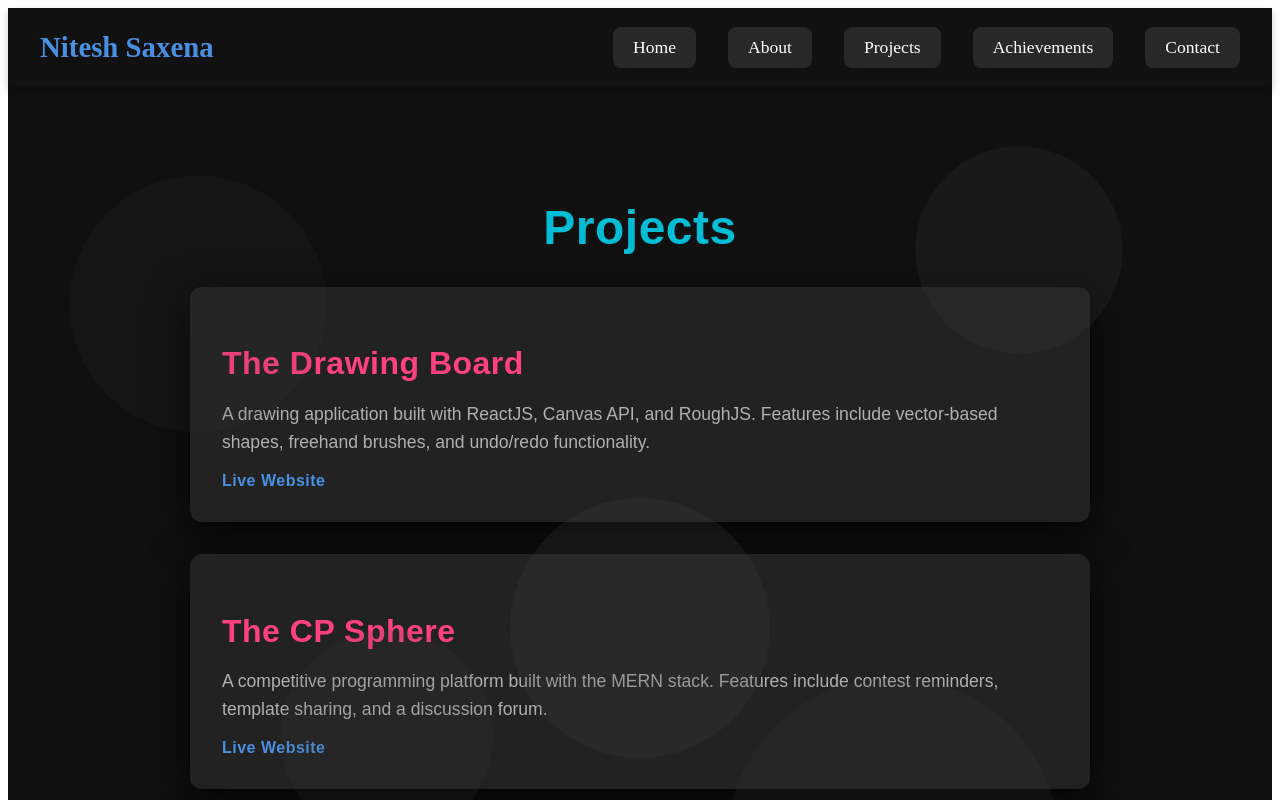
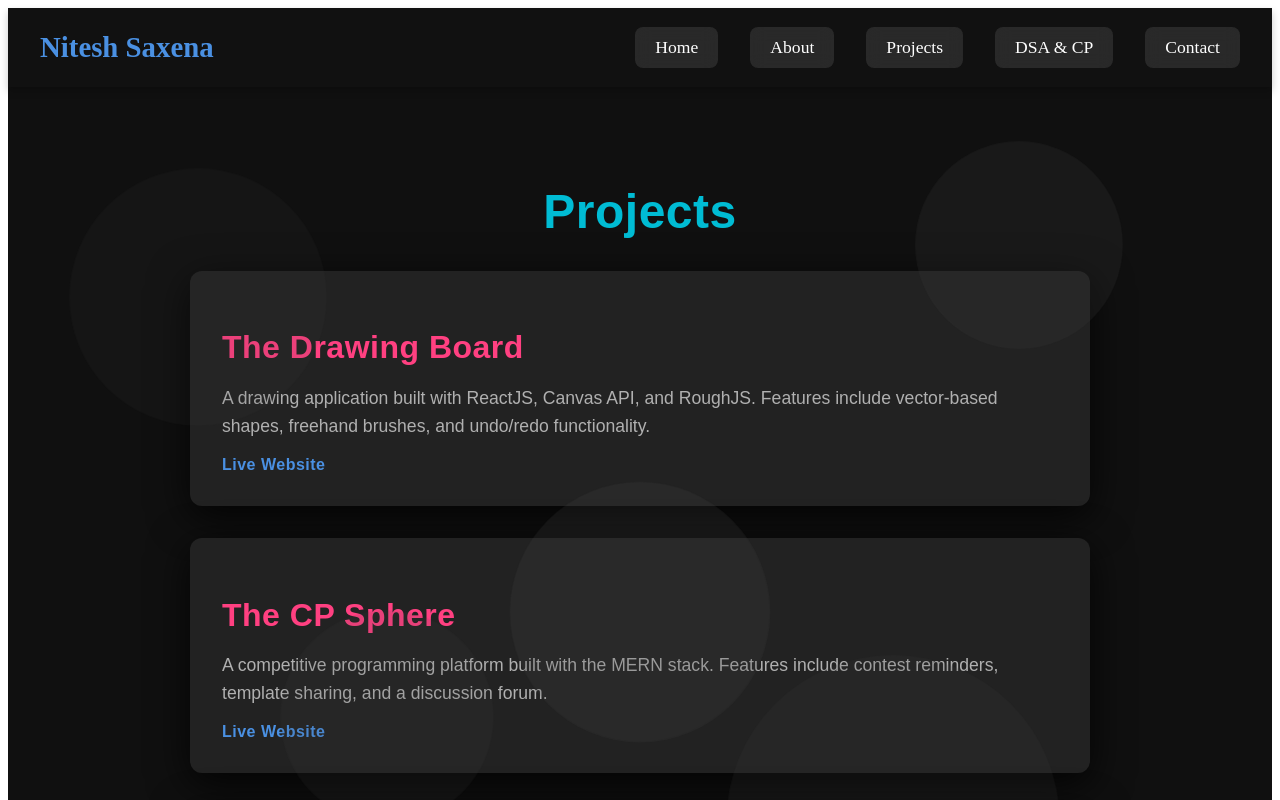
Before and after one commit to niteshsaxena03/Portfolio, a React (Create React App) app: page /projects in a window 1280 px wide. Shown: the top 800 px of the page. Built offline with nearby package versions, Linux system fonts and the light colour scheme.

Commit message:
Mobile optimization of CSS

```diff
--- a/src/components/Navbar.jsx
+++ b/src/components/Navbar.jsx
@@ -195,7 +195,7 @@ const Navbar = () => {
                   (e.target.style.backgroundColor = "rgba(255, 255, 255, 0.1)")
                 }
               >
-                Achievements
+                DSA & CP
               </Link>
             </li>
             <li>
@@ -273,7 +273,7 @@ const Navbar = () => {
                   (e.target.style.backgroundColor = "rgba(255, 255, 255, 0.1)")
                 }
               >
-                Achievements
+                DSA & CP
               </Link>
             </div>
             <div style={dropdownItemStyle}>
--- a/src/pages/Achievements.jsx
+++ b/src/pages/Achievements.jsx
@@ -114,7 +114,7 @@ const Achievements = () => {
   return (
     <div style={achievementsStyle}>
       <div style={containerStyle}>
-        <h1 style={headingStyle}>Achievements</h1>
+        <h1 style={headingStyle}>DSA & CP</h1>
 
         {/* ACM ICPC Section */}
         <div style={sectionStyle}>
--- a/src/pages/Home.jsx
+++ b/src/pages/Home.jsx
@@ -13,10 +13,12 @@ const Home = () => {
     backgroundAttachment: "fixed",
     position: "relative",
     overflow: "hidden",
+
   };
 
   const contentStyle = {
     maxWidth: "900px",
+    margin:"2rem",
     padding: "3rem",
     borderRadius: "12px",
     backgroundColor: "rgba(0, 0, 0, 0.7)",
--- a/src/pages/Projects.jsx
+++ b/src/pages/Projects.jsx
@@ -14,7 +14,7 @@ const Projects = () => {
   const containerStyle = {
     maxWidth: "900px",
     margin: "0 auto",
-    padding: "2rem",
+    padding: "1rem",
   };
 
   const headingStyle = {
```
